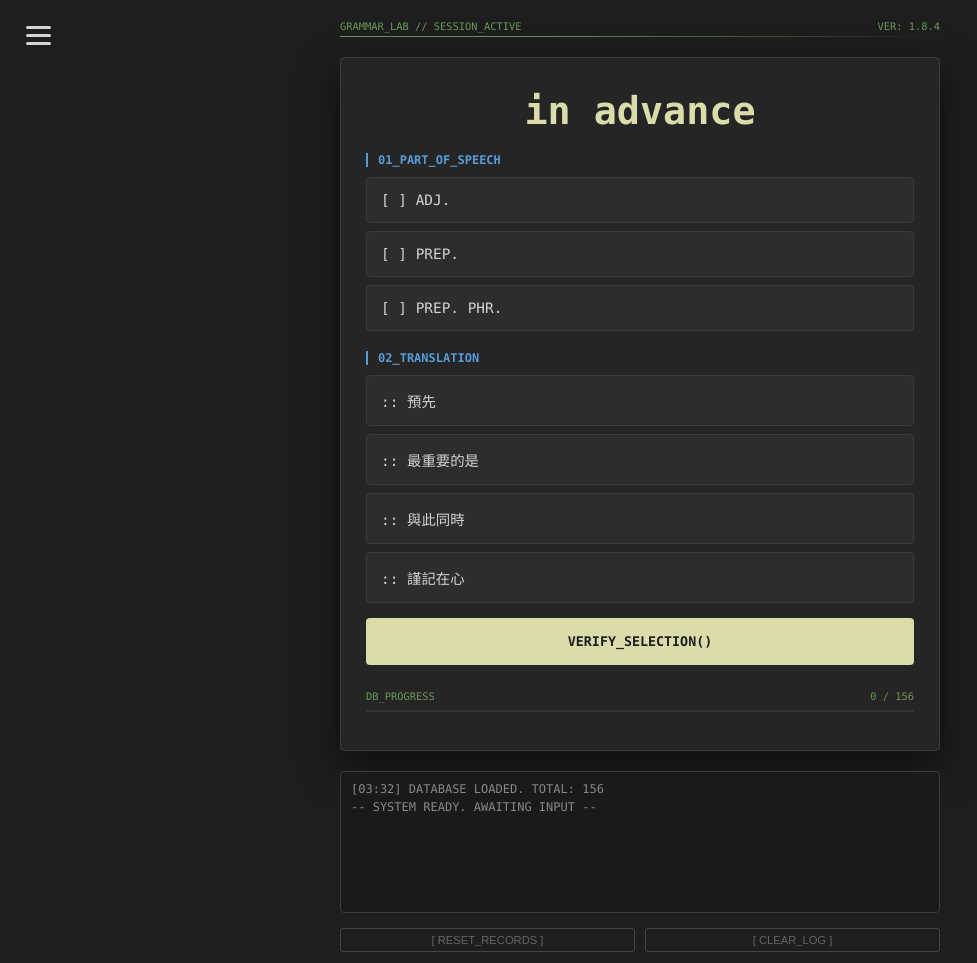
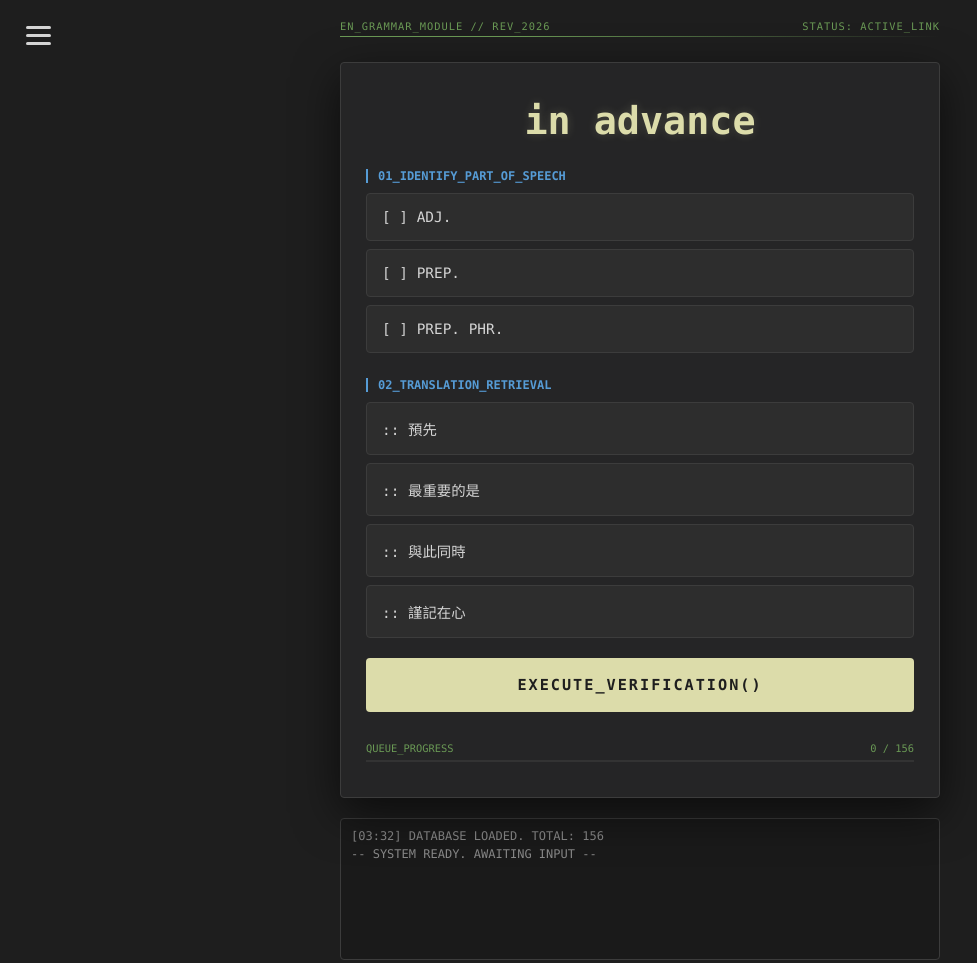
Before and after one commit to Yannwo/my-quiz, a plain HTML site: page grammar_test.html in a window 1280 px wide. Shown: the top 963 px of the page, without its empty margins (0-977 px from the left). Drawn offline with Linux system fonts and the light colour scheme.

Commit message:
Update grammar_test.html

```diff
--- a/grammar_test.html
+++ b/grammar_test.html
@@ -3,7 +3,7 @@
 <head>
     <meta charset="UTF-8">
     <meta name="viewport" content="width=device-width, initial-scale=1.0, maximum-scale=1.0, user-scalable=no">
-    <title>CRAM TOEIC // Grammar_Lab_Ultimate</title>
+    <title>CRAM TOEIC // Terminal_Grammar</title>
     <style>
         :root {
             --bg-color: #1e1e1e; --card-bg: #252526; --text-main: #d4d4d4;
@@ -16,41 +16,47 @@
             color: var(--text-main); user-select: none;
         }
 
-        /* Nav */
+        /* Nav & Decoration */
         .menu-btn { position: absolute; top: 20px; left: 20px; background: none; border: none; cursor: pointer; z-index: 100; }
         .menu-btn div { width: 25px; height: 3px; background-color: var(--text-main); margin: 5px 0; border-radius: 2px; }
         .side-nav { position: fixed; top: 0; left: -250px; width: 220px; height: 100%; background-color: var(--nav-bg); transition: 0.3s; z-index: 99; padding-top: 60px; border-right: 1px solid var(--border); }
         .side-nav.open { left: 0; }
         .nav-item { padding: 15px 25px; color: var(--text-main); cursor: pointer; border-bottom: 1px solid #444; text-decoration: none; display: block; font-size: 0.85em; }
 
-        .sys-header { display: flex; justify-content: space-between; font-size: 0.65rem; color: var(--comment); margin-bottom: 4px; }
-        .top-line { height: 1px; background: linear-gradient(90deg, var(--comment) 30%, transparent); margin-bottom: 20px; }
+        .sys-header { display: flex; justify-content: space-between; font-size: 0.65rem; color: var(--comment); margin-bottom: 4px; letter-spacing: 1px; }
+        .top-line { height: 1px; background: linear-gradient(90deg, var(--comment) 30%, transparent); margin-bottom: 25px; }
 
         /* Card */
-        .card { background: var(--card-bg); padding: 30px 25px; border-radius: 4px; border: 1px solid var(--border); text-align: center; box-shadow: 0 15px 45px rgba(0,0,0,0.6); }
-        .word { font-size: clamp(1.6rem, 6vw, 2.4rem); font-weight: bold; color: var(--accent); margin-bottom: 20px; display: block; }
-        .section-tag { font-size: 0.75rem; color: #569cd6; margin: 20px 0 10px 0; text-align: left; padding-left: 10px; border-left: 2px solid #569cd6; font-weight: bold; }
+        .card { background: var(--card-bg); padding: 35px 25px; border-radius: 4px; border: 1px solid var(--border); text-align: center; box-shadow: 0 15px 45px rgba(0,0,0,0.6); position: relative; }
+        .word { font-size: clamp(1.6rem, 6vw, 2.4rem); font-weight: bold; color: var(--accent); margin-bottom: 25px; display: block; line-height: 1.2; text-shadow: 0 0 10px rgba(220, 220, 170, 0.2); }
+
+        .section-tag { font-size: 0.75rem; color: #569cd6; margin: 25px 0 10px 0; text-align: left; padding-left: 10px; border-left: 2px solid #569cd6; font-weight: bold; }
 
         /* Options */
-        .options-grid { display: grid; grid-template-columns: 1fr; gap: 8px; margin-bottom: 15px; }
+        .options-grid { display: grid; grid-template-columns: 1fr; gap: 8px; margin-bottom: 20px; }
         button.opt-btn {
-            width: 100%; padding: 14px; border: 1px solid var(--border);
+            width: 100%; padding: 15px; border: 1px solid var(--border);
             border-radius: 4px; background: #2d2d2d; color: var(--text-main);
-            text-align: left; cursor: pointer; font-size: 0.9rem; transition: 0.2s; font-family: inherit;
+            text-align: left; cursor: pointer; font-size: 0.9rem;
+            transition: all 0.2s cubic-bezier(0.4, 0, 0.2, 1); font-family: inherit;
         }
-        button.opt-btn.selected { border-color: var(--accent); background: #3e3e42; color: var(--accent); }
-        .correct-ans { border-color: var(--correct) !important; color: var(--correct) !important; background: rgba(181, 206, 168, 0.1) !important; }
+        button.opt-btn:hover:not(:disabled) { border-color: var(--accent); background: #333; }
+        button.opt-btn.selected { border-color: var(--accent); background: #3e3e42; color: var(--accent); box-shadow: 0 0 15px rgba(220, 220, 170, 0.1); }
+
+        /* 審核顏色 */
+        .correct-ans { border-color: var(--correct) !important; color: var(--correct) !important; background: rgba(181, 206, 168, 0.1) !important; font-weight: bold; }
         .wrong-ans { border-color: var(--wrong) !important; color: var(--wrong) !important; background: rgba(244, 71, 71, 0.1) !important; }
 
         /* Actions */
-        .action-btn { width: 100%; padding: 16px; border: none; border-radius: 4px; font-weight: bold; cursor: pointer; font-family: 'Consolas', monospace; margin-top: 10px; }
+        .action-btn { width: 100%; padding: 18px; border: none; border-radius: 4px; font-weight: bold; cursor: pointer; font-size: 0.95rem; margin-top: 10px; font-family: 'Consolas', monospace; letter-spacing: 2px; }
         #submit-btn { background: var(--accent); color: #1e1e1e; }
         #next-btn { background: var(--comment); color: white; display: none; }
 
         /* Progress & Log */
-        .progress-box { margin-top: 25px; }
-        .bar-bg { height: 2px; background: #333; margin: 8px 0; }
-        #bar-fill { height: 100%; background: var(--accent); width: 0%; transition: 0.4s; }
+        .stats-area { margin-top: 30px; text-align: left; }
+        .stats-info { font-size: 0.65rem; color: var(--comment); margin-bottom: 6px; display: flex; justify-content: space-between; }
+        .bar-bg { height: 2px; background: #333; }
+        #bar-fill { height: 100%; background: var(--accent); width: 0%; transition: 0.4s ease-out; }
 
         .log-container { margin-top: 20px; background: #1a1a1a; border: 1px solid var(--border); border-radius: 4px; padding: 10px; text-align: left; height: 120px; overflow-y: auto; font-size: 0.75rem; color: #888; }
         .log-entry { margin-bottom: 4px; font-family: 'Consolas', monospace; }
@@ -58,8 +64,8 @@
         .log-wrong { color: var(--wrong); }
 
         .control-panel { margin-top: 15px; display: flex; gap: 10px; }
-        .ctrl-btn { flex: 1; background: none; border: 1px solid #444; color: #666; font-size: 0.7rem; padding: 5px; cursor: pointer; border-radius: 3px; }
-        .ctrl-btn:hover { border-color: var(--accent); color: var(--accent); }
+        .ctrl-btn { flex: 1; background: none; border: 1px solid #444; color: #666; font-size: 0.7rem; padding: 5px; cursor: pointer; border-radius: 3px; transition: 0.2s; }
+        .ctrl-btn:hover { border-color: var(--wrong); color: var(--wrong); }
     </style>
 </head>
 <body onclick="closeNav()">
@@ -73,26 +79,26 @@
     </nav>
 
     <div class="sys-header">
-        <span>GRAMMAR_LAB // SESSION_ACTIVE</span>
-        <span>VER: 1.8.4</span>
+        <span>EN_GRAMMAR_MODULE // REV_2026</span>
+        <span>STATUS: ACTIVE_LINK</span>
     </div>
     <div class="top-line"></div>
 
     <div class="card">
-        <span class="word" id="target-word">LOADING...</span>
+        <span class="word" id="target-word">SCANNING_DATABASE...</span>
 
-        <div class="section-tag">01_PART_OF_SPEECH</div>
+        <div class="section-tag">01_IDENTIFY_PART_OF_SPEECH</div>
         <div id="pos-options" class="options-grid"></div>
 
-        <div class="section-tag">02_TRANSLATION</div>
+        <div class="section-tag">02_TRANSLATION_RETRIEVAL</div>
         <div id="zh-options" class="options-grid"></div>
 
-        <button id="submit-btn" class="action-btn" onclick="checkAnswers()">VERIFY_SELECTION()</button>
-        <button id="next-btn" class="action-btn" onclick="initQuestion()">NEXT_SEQUENCE()</button>
+        <button id="submit-btn" class="action-btn" onclick="checkAnswers()">EXECUTE_VERIFICATION()</button>
+        <button id="next-btn" class="action-btn" onclick="initQuestion()">LOAD_NEXT_SECTOR()</button>
 
-        <div class="progress-box">
-            <div style="display:flex; justify-content:space-between; font-size:0.65rem; color:var(--comment);">
-                <span>DB_PROGRESS</span>
+        <div class="stats-area">
+            <div class="stats-info">
+                <span>QUEUE_PROGRESS</span>
                 <span id="progress-text">0 / 0</span>
             </div>
             <div class="bar-bg"><div id="bar-fill"></div></div>
@@ -111,7 +117,7 @@
     <script>
         let masterData = [], activePool = [], allPOS = [];
         let initialCount = 0;
-        let currentItem = {}, selectedPOS = null, selectedZH = null;
+        let currentItem = {}, selectedPOS = null, selectedZHWord = null;
 
         async function init() {
             try {
@@ -124,24 +130,29 @@
                     return { en: c[0], zh: c[1], pos: c[2] || "n/a", filter: c[3] || "0" };
                 }).filter(i => i.en && i.filter === "1");
 
+                // 動態獲取所有詞性
                 allPOS = [...new Set(masterData.map(i => i.pos))].sort();
+
                 activePool = [...masterData];
                 initialCount = activePool.length;
                 addLog("DATABASE LOADED. TOTAL: " + initialCount);
                 initQuestion();
-            } catch (e) { addLog("CRITICAL: CSV NOT FOUND", true); }
+            } catch (e) { document.getElementById('target-word').innerText = 'CSV_LOAD_ERROR'; addLog("CRITICAL: CSV NOT FOUND", true); }
         }
 
         function initQuestion() {
             if(!activePool.length) {
-                document.getElementById('target-word').innerText = "COMPLETE";
-                addLog("CONGRATULATIONS: ALL TASKS FINISHED.");
+                document.getElementById('target-word').innerText = "SUCCESS: CLEARED";
+                document.getElementById('submit-btn').style.display = 'none';
+                updateProgress();
+                addLog("SYSTEM NOTIFICATION: ALL TASKS FINISHED.");
                 return;
             }
-            currentItem = activePool[0]; // 順序出題或隨機可視情況調整，這裡採池子首位
+            // 採用池子首位出題，以便答錯時可以重新排隊到最後
+            currentItem = activePool[0];
             document.getElementById('target-word').innerText = currentItem.en;
 
-            selectedPOS = null; selectedZH = null;
+            selectedPOS = null; selectedZHWord = null;
             document.getElementById('submit-btn').style.display = 'block';
             document.getElementById('next-btn').style.display = 'none';
 
@@ -153,12 +164,14 @@
         function renderPOS() {
             const box = document.getElementById('pos-options');
             box.innerHTML = '';
+            // 智慧抽樣：正確答案 + 2個隨機錯誤詞性
             let options = [currentItem.pos];
-            let others = allPOS.filter(p => p !== currentItem.pos);
+            let otherPOS = allPOS.filter(p => p !== currentItem.pos);
             while(options.length < Math.min(allPOS.length, 3)) {
-                let r = others[Math.floor(Math.random()*others.length)];
+                let r = otherPOS[Math.floor(Math.random()*otherPOS.length)];
                 if(!options.includes(r)) options.push(r);
             }
+
             options.sort().forEach(opt => {
                 const btn = document.createElement('button');
                 btn.className = 'opt-btn pos-opt';
@@ -189,14 +202,14 @@
                 btn.onclick = () => {
                     document.querySelectorAll('.zh-opt').forEach(b => b.classList.remove('selected'));
                     btn.classList.add('selected');
-                    selectedZH = o.en;
+                    selectedZHWord = o.en;
                 };
                 box.appendChild(btn);
             });
         }
 
         function checkAnswers() {
-            if(!selectedPOS || !selectedZH) return;
+            if(!selectedPOS || !selectedZHWord) return;
             let isCorrect = true;
 
             // 詞性判定
@@ -219,6 +232,7 @@
                 }
             });
 
+            // 錯題循環邏輯
             if(isCorrect) {
                 addLog(`PASSED: ${currentItem.en}`, false, true);
                 activePool.shift(); // 移除首位（已答對）
@@ -240,6 +254,7 @@
             document.getElementById('progress-text').innerText = `${finished} / ${initialCount}`;
         }
 
+        // LOG 系統
         function addLog(msg, isError = false, isSuccess = false) {
             const log = document.getElementById('session-log');
             const entry = document.createElement('div');
@@ -249,13 +264,13 @@
             const now = new Date();
             const timeStr = `[${now.getHours().toString().padStart(2,'0')}:${now.getMinutes().toString().padStart(2,'0')}] `;
             entry.innerText = timeStr + msg;
-            log.prepend(entry); // 最新的在上面
+            log.prepend(entry); // 最新的紀錄在最上方
         }
 
         function resetDatabase() {
-            if(confirm("REBOOT SYSTEM? ALL PROGRESS WILL BE LOST.")) {
+            if(confirm("SYSTEM REBOOT? ALL SESSION PROGRESS WILL BE WIPED.")) {
                 init();
-                addLog("SYSTEM REBOOTED. PROGRESS RESET.");
+                addLog("SYSTEM NOTIFICATION: PROGRESS RESET.");
             }
         }
 
@@ -265,7 +280,6 @@
 
         function toggleNav() { document.getElementById('sideNav').classList.toggle('open'); }
         function closeNav() { document.getElementById('sideNav').classList.remove('open'); }
-
         init();
     </script>
 </body>
```
